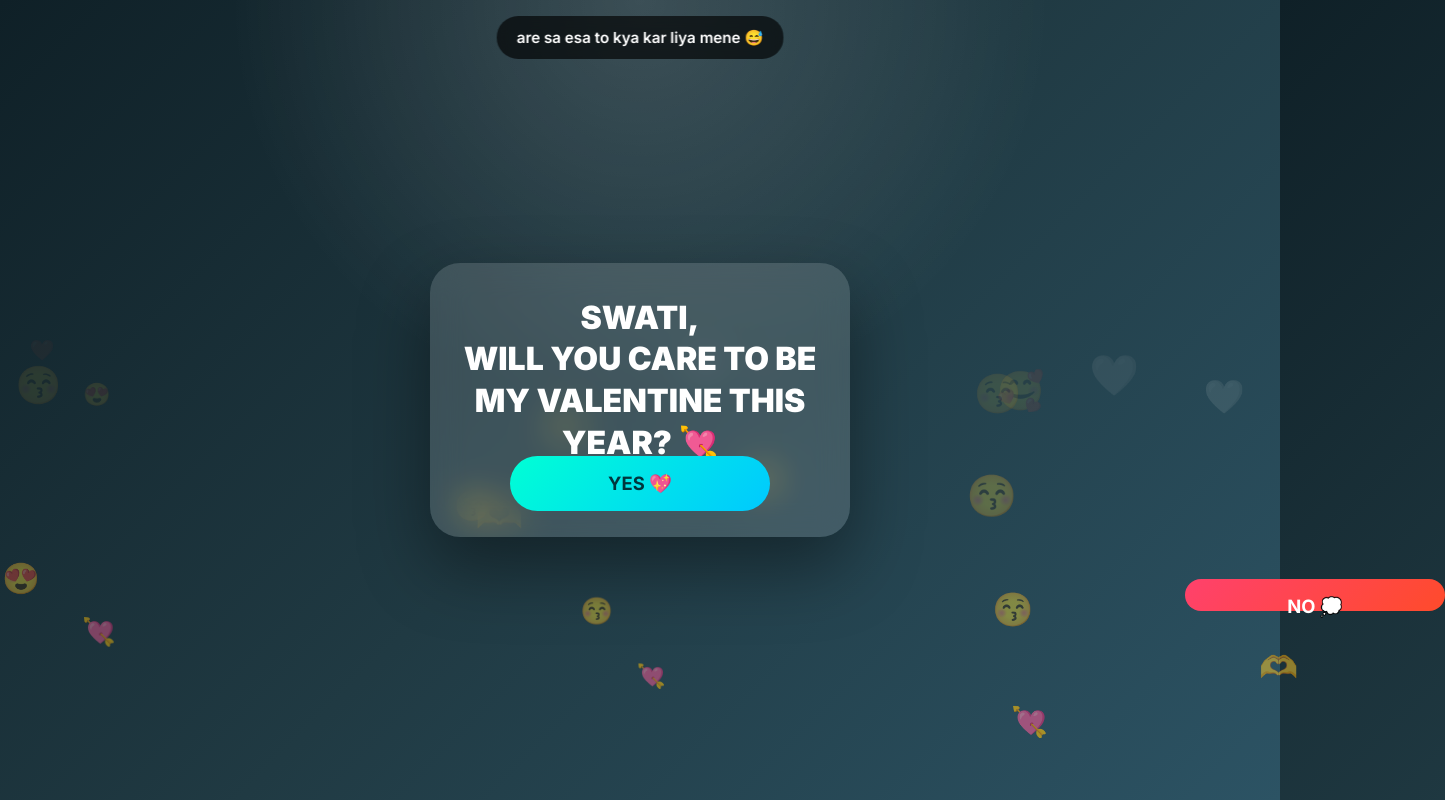
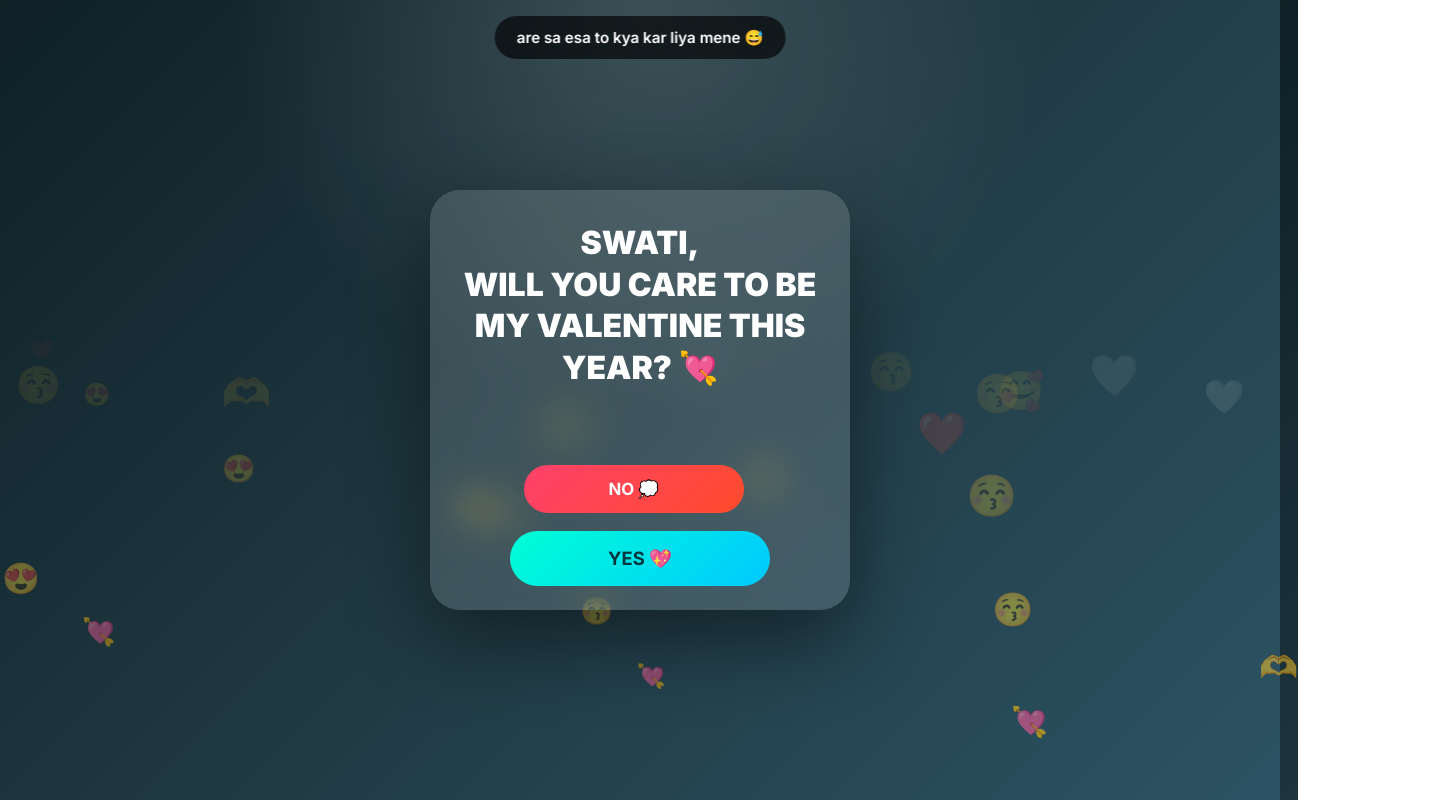
Before and after one commit to smitsun/Vale, a plain HTML site: page index.html in a window 1280 px wide. Both pictures are taken after a click on the button "NO 💭". Shown: the top 800 px of the page, 1445 px wide, since content can reach past the window. Drawn offline with Linux system fonts and the light colour scheme.

Commit message:
Update index.html

```diff
--- a/index.html
+++ b/index.html
@@ -8,142 +8,165 @@
 <link href="https://fonts.googleapis.com/css2?family=Inter:wght@400;600;700;900&display=swap" rel="stylesheet">
 
 <style>
-* {
-  margin: 0;
-  padding: 0;
-  box-sizing: border-box;
-  font-family: "Inter", sans-serif;
+*{
+  margin:0;
+  padding:0;
+  box-sizing:border-box;
+  font-family:"Inter",sans-serif;
 }
 
-body {
-  height: 100vh;
+body{
+  height:100vh;
   background:
     radial-gradient(circle at top, rgba(255,255,255,0.15), transparent 40%),
-    linear-gradient(135deg, #0f2027, #203a43, #2c5364);
-  overflow: hidden;
-  display: flex;
-  align-items: center;
-  justify-content: center;
-  color: #fff;
+    linear-gradient(135deg,#0f2027,#203a43,#2c5364);
+  overflow:hidden;
+  display:flex;
+  align-items:center;
+  justify-content:center;
+  color:#fff;
 }
 
 /* Floating emojis */
-.emoji {
-  position: absolute;
-  font-size: 22px;
-  animation: floatUp linear infinite;
-  opacity: 0.8;
-  pointer-events: none;
+.emoji{
+  position:absolute;
+  font-size:22px;
+  animation:floatUp linear infinite;
+  opacity:.75;
+  pointer-events:none;
 }
 
-@keyframes floatUp {
-  0% { transform: translateY(110vh); opacity: 0; }
-  30% { opacity: 1; }
-  100% { transform: translateY(-10vh); opacity: 0; }
+@keyframes floatUp{
+  0%{transform:translateY(110vh);opacity:0;}
+  30%{opacity:1;}
+  100%{transform:translateY(-10vh);opacity:0;}
 }
 
-/* Top message bar */
-#messageBar {
-  position: fixed;
-  top: 16px;
-  left: 50%;
-  transform: translateX(-50%);
-  background: rgba(0,0,0,0.65);
-  padding: 12px 20px;
-  border-radius: 22px;
-  font-size: 0.95rem;
-  font-weight: 600;
-  display: none;
-  z-index: 50;
-  backdrop-filter: blur(10px);
+/* Message bar */
+#messageBar{
+  position:fixed;
+  top:16px;
+  left:50%;
+  transform:translateX(-50%);
+  background:rgba(0,0,0,.65);
+  padding:12px 22px;
+  border-radius:24px;
+  font-size:.95rem;
+  font-weight:600;
+  display:none;
+  z-index:50;
+  backdrop-filter:blur(10px);
 }
 
-/* Glass card */
-.container {
-  width: 90%;
-  max-width: 420px;
-  padding: 34px 28px;
-  text-align: center;
-  background: rgba(255,255,255,0.14);
-  backdrop-filter: blur(16px);
-  border-radius: 30px;
-  box-shadow: 0 30px 70px rgba(0,0,0,0.4);
-  position: relative;
-  z-index: 10;
+/* Card */
+.container{
+  width:92%;
+  max-width:420px;
+  height:420px;
+  padding:32px 24px;
+  text-align:center;
+  background:rgba(255,255,255,0.14);
+  backdrop-filter:blur(18px);
+  border-radius:30px;
+  box-shadow:0 30px 80px rgba(0,0,0,.45);
+  position:relative;
+  z-index:10;
 }
 
-h1 {
-  font-size: 2rem;
-  font-weight: 900;
-  line-height: 1.3;
-  margin-bottom: 40px;
+h1{
+  font-size:2rem;
+  font-weight:900;
+  line-height:1.3;
+  margin-bottom:20px;
 }
 
-/* Buttons */
-#yesBtn, #noBtn {
-  position: absolute;
-  width: 260px;
-  padding: 16px;
-  font-size: 1.15rem;
-  font-weight: 700;
-  border: none;
-  border-radius: 999px;
-  cursor: pointer;
+/* YES button */
+#yesBtn{
+  position:absolute;
+  bottom:24px;
+  left:50%;
+  transform:translateX(-50%);
+  width:260px;
+  padding:16px;
+  font-size:1.15rem;
+  font-weight:700;
+  border:none;
+  border-radius:999px;
+  background:linear-gradient(135deg,#00ffd5,#00c9ff);
+  color:#00363d;
+  cursor:pointer;
+  z-index:20;
 }
 
-#yesBtn {
-  background: linear-gradient(135deg, #00ffd5, #00c9ff);
-  color: #00363d;
-  left: 50%;
-  transform: translateX(-50%);
-  bottom: 26px;
-}
-
-#noBtn {
-  background: linear-gradient(135deg, #ff416c, #ff4b2b);
-  color: #fff;
-  left: 50%;
-  transform: translateX(-50%);
-  bottom: 90px;
+/* NO button */
+#noBtn{
+  position:absolute;
+  width:220px;
+  padding:14px;
+  font-size:1.05rem;
+  font-weight:700;
+  border:none;
+  border-radius:999px;
+  background:linear-gradient(135deg,#ff416c,#ff4b2b);
+  color:#fff;
+  cursor:pointer;
+  transition:top .35s ease,left .35s ease;
+  z-index:10;
 }
 
 /* Celebration */
-.celebrate {
-  display: none;
-  position: fixed;
-  inset: 0;
-  background: radial-gradient(circle at top, #111, #000);
-  flex-direction: column;
-  align-items: center;
-  justify-content: center;
-  padding: 24px;
-  z-index: 30;
+.celebrate{
+  display:none;
+  position:fixed;
+  inset:0;
+  background:radial-gradient(circle at top,#111,#000);
+  flex-direction:column;
+  align-items:center;
+  justify-content:center;
+  padding:24px;
+  z-index:30;
 }
 
-.celebrate h2 {
-  font-size: 3rem;
-  font-weight: 900;
-  color: #00ffe0;
-  margin-bottom: 22px;
-  animation: pop 1s infinite alternate;
+.celebrate h2{
+  font-size:3rem;
+  font-weight:900;
+  color:#00ffe0;
+  margin-bottom:22px;
+  animation:pop 1s infinite alternate;
 }
 
-@keyframes pop {
-  from { transform: scale(1); }
-  to { transform: scale(1.15); }
+@keyframes pop{
+  from{transform:scale(1);}
+  to{transform:scale(1.15);}
 }
 
-.gif-box {
-  width: 100%;
-  max-width: 340px;
-  border-radius: 20px;
-  overflow: hidden;
+.gif-box{
+  width:100%;
+  max-width:340px;
+  border-radius:20px;
+  overflow:hidden;
 }
 
-iframe { border: none; }
+iframe{border:none}
 
-/* Hidden music */
-#music { display: none; }
+/* Confetti */
+.confetti{
+  position:absolute;
+  width:10px;
+  height:10px;
+  border-radius:50%;
+  animation:confettiFall 2.8s linear forwards;
+}
+
+@keyframes confettiFall{
+  to{
+    transform:translateY(110vh) rotate(720deg);
+    opacity:0;
+  }
+}
+
+/* Music hidden */
+#music{display:none}
 </style>
 </head>
 
@@ -165,7 +188,7 @@ iframe { border: none; }
   </div>
 </div>
 
-<!-- 🎵 Mirrors – Justin Timberlake (starts at 1:05) -->
+<!-- 🎵 Music -->
 <iframe
   id="music"
   src="https://www.youtube.com/embed/uuZE_IRwLNI?start=65&autoplay=1&mute=1&loop=1&playlist=uuZE_IRwLNI"
@@ -175,22 +198,24 @@ iframe { border: none; }
 <script>
 /* Floating emojis */
 const emojis = ["😍","❤️","💘","🫶","🥰","😚","🤍"];
-for (let i = 0; i < 40; i++) {
-  const e = document.createElement("div");
-  e.className = "emoji";
-  e.innerText = emojis[Math.floor(Math.random()*emojis.length)];
-  e.style.left = Math.random()*100 + "vw";
-  e.style.animationDuration = (4 + Math.random()*6) + "s";
-  e.style.fontSize = (18 + Math.random()*26) + "px";
+for(let i=0;i<45;i++){
+  const e=document.createElement("div");
+  e.className="emoji";
+  e.innerText=emojis[Math.floor(Math.random()*emojis.length)];
+  e.style.left=Math.random()*100+"vw";
+  e.style.animationDuration=(4+Math.random()*6)+"s";
+  e.style.fontSize=(18+Math.random()*26)+"px";
   document.body.appendChild(e);
 }
 
 /* NO button logic */
-const noBtn = document.getElementById("noBtn");
-const msgBar = document.getElementById("messageBar");
-const music = document.getElementById("music");
+const noBtn=document.getElementById("noBtn");
+const yesBtn=document.getElementById("yesBtn");
+const container=document.querySelector(".container");
+const msgBar=document.getElementById("messageBar");
+const music=document.getElementById("music");
 
-const messages = [
+const messages=[
  "are sa esa to kya kar liya mene 😅",
  "sa ek bar aur soch lo 🤔",
  "bike nahi sikhaunga mai fir 😤",
@@ -208,45 +233,79 @@ const messages = [
  "bas ek baar YES try karo 😉"
 ];
 
-let msgIndex = 0;
-let musicStarted = false;
+let msgIndex=0;
+let musicStarted=false;
 
-function moveNoButton() {
-  const padding = 20;
-  const btnW = noBtn.offsetWidth;
-  const btnH = noBtn.offsetHeight;
+positionNo();
 
-  const maxX = window.innerWidth - btnW - padding;
-  const maxY = window.innerHeight - btnH - padding;
+function positionNo(){
+  const cRect=container.getBoundingClientRect();
+  const yRect=yesBtn.getBoundingClientRect();
+  const padding=16;
 
-  let x, y;
+  const maxX=cRect.width-noBtn.offsetWidth-padding;
+  const maxY=cRect.height-noBtn.offsetHeight-padding;
 
-  do {
-    x = Math.random() * maxX;
-    y = Math.random() * maxY;
-  } while (y > window.innerHeight - 160); // avoid YES area
+  let x,y,overlap;
 
-  noBtn.style.left = x + "px";
-  noBtn.style.top = y + "px";
+  do{
+    x=Math.random()*maxX;
+    y=Math.random()*maxY;
 
-  msgBar.innerText = messages[msgIndex % messages.length];
-  msgBar.style.display = "block";
+    const nRect={
+      left:cRect.left+x,
+      top:cRect.top+y,
+      right:cRect.left+x+noBtn.offsetWidth,
+      bottom:cRect.top+y+noBtn.offsetHeight
+    };
+
+    overlap=!(
+      nRect.right<yRect.left ||
+      nRect.left>yRect.right ||
+      nRect.bottom<yRect.top ||
+      nRect.top>yRect.bottom
+    );
+  }while(overlap);
+
+  noBtn.style.left=x+"px";
+  noBtn.style.top=y+"px";
+}
+
+function moveNo(){
+  positionNo();
+
+  msgBar.innerText=messages[msgIndex%messages.length];
+  msgBar.style.display="block";
   msgIndex++;
 
-  if (!musicStarted) {
-    music.src = "https://www.youtube.com/embed/uuZE_IRwLNI?start=65&autoplay=1&loop=1&playlist=uuZE_IRwLNI";
-    musicStarted = true;
+  if(!musicStarted){
+    music.src="https://www.youtube.com/embed/uuZE_IRwLNI?start=65&autoplay=1&loop=1&playlist=uuZE_IRwLNI";
+    musicStarted=true;
   }
 }
 
-noBtn.addEventListener("click", moveNoButton);
-noBtn.addEventListener("touchstart", moveNoButton);
+noBtn.addEventListener("click",moveNo);
+noBtn.addEventListener("touchstart",moveNo);
 
-/* YES button */
-document.getElementById("yesBtn").addEventListener("click", () => {
-  document.getElementById("main").style.display = "none";
-  document.getElementById("celebrate").style.display = "flex";
+/* YES click */
+yesBtn.addEventListener("click",()=>{
+  document.getElementById("main").style.display="none";
+  document.getElementById("celebrate").style.display="flex";
+  launchConfetti();
 });
+
+/* Confetti */
+function launchConfetti(){
+  for(let i=0;i<60;i++){
+    const c=document.createElement("div");
+    c.className="confetti";
+    c.style.left=Math.random()*100+"vw";
+    c.style.top="-10px";
+    c.style.backgroundColor=`hsl(${Math.random()*360},100%,70%)`;
+    document.body.appendChild(c);
+    setTimeout(()=>c.remove(),3000);
+  }
+}
 </script>
 
 </body>
```
